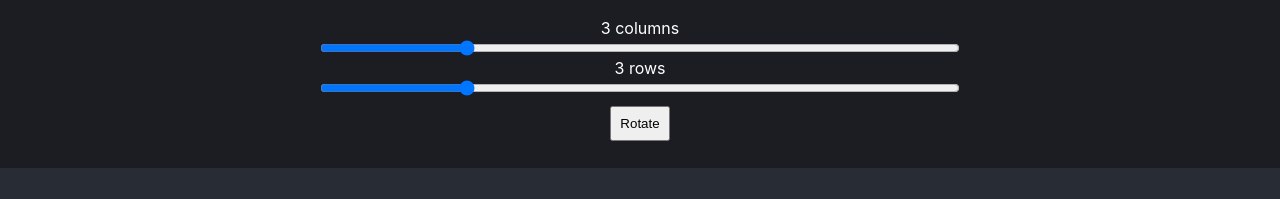
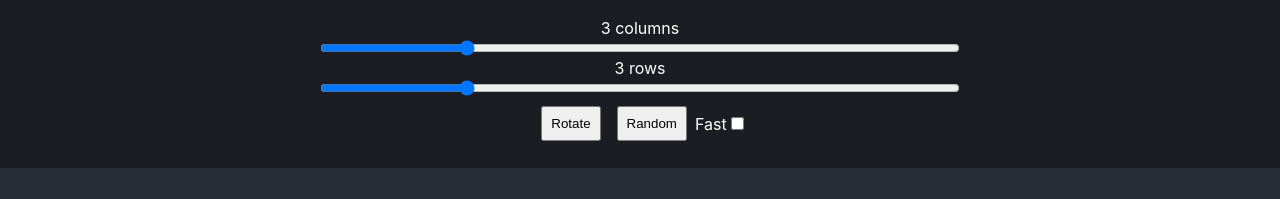
Before and after one commit to jimzrt/matrix_rotation_react, a React (Create React App) app: page / in a window 1280 px wide. Shown: the top 199 px of the page. Built offline with nearby package versions, Linux system fonts and the light colour scheme.

Commit message:
random data & fast/slow animation

```diff
--- a/src/App.css
+++ b/src/App.css
@@ -17,7 +17,7 @@
   justify-content: center;
 }
 
-#control input {
+#control input[type="range"] {
   min-width: 50vw;
 }
 
--- a/src/App.js
+++ b/src/App.js
@@ -4,46 +4,41 @@ import { Flipper, Flipped } from "react-flip-toolkit";
 import * as uuid from "uuid";
 import MatrixCell from "./components/MatrixCell.js";
 
-//const zip = rows => rows[0].map((_, c) => rows.map(row => row[c]))
 const generateId = () => uuid.v4();
 
 const initialMatrix = [
-  [
-    { value: 1, key: generateId() },
-    { value: 2, key: generateId() },
-    { value: 3, key: generateId() },
-  ],
-  [
-    { value: 4, key: generateId() },
-    { value: 5, key: generateId() },
-    { value: 6, key: generateId() },
-  ],
-  [
-    { value: 7, key: generateId() },
-    { value: 8, key: generateId() },
-    { value: 9, key: generateId() },
-  ],
+  [1, 2, 3],
+  [4, 5, 6],
+  [7, 8, 9],
 ];
 const initialRows = initialMatrix.length;
 const initialCols = initialMatrix[0].length;
 
 function App() {
-  const [matrix, setMatrix] = React.useState(initialMatrix);
+  const [matrix, setMatrix] = React.useState(
+    initialMatrix.map((row) =>
+      row.map((col) => ({ value: col, key: generateId() }))
+    )
+  );
   const [cols, setCols] = React.useState(initialCols);
   const [rows, setRows] = React.useState(initialRows);
-  const makeMatrix = (newRows, newCols) => {
+  const [stagger, setStagger] = React.useState(true);
+
+  const makeMatrix = (newRows, newCols, randomData = false) => {
     const newMatrix = new Array(newRows);
     for (let row = 0; row < newMatrix.length; ++row) {
       newMatrix[row] = new Array(newCols);
       for (let col = 0; col < newMatrix[row].length; ++col) {
-        if (row < matrix.length && col < matrix[row].length) {
+        if (!randomData && row < matrix.length && col < matrix[row].length) {
           newMatrix[row][col] = matrix[row][col];
         } else {
-          newMatrix[row][col] = { value: 0, key: generateId() };
+          newMatrix[row][col] = {
+            value: randomData ? Math.floor(Math.random() * 100) : 0,
+            key: generateId(),
+          };
         }
       }
     }
-
     setMatrix(newMatrix);
     setRows(newRows);
     setCols(newCols);
@@ -62,6 +57,7 @@ function App() {
     }
 
     // easy way
+    //const zip = rows => rows[0].map((_, c) => rows.map(row => row[c]))
     //let newMatrix = zip([...matrix].reverse());
     const tempCols = cols;
     setCols(rows);
@@ -76,11 +72,9 @@ function App() {
     const newRows = event.target.value;
     makeMatrix(parseInt(newRows), cols);
   };
-
   const changeValue = (row, cell, value) => {
-    const newMatrix = [...matrix];
-    newMatrix[row][cell] = { value: value, key: generateId() };
-    setMatrix(newMatrix);
+    matrix[row][cell].value = value;
+    setMatrix(matrix);
   };
 
   return (
@@ -106,12 +100,33 @@ function App() {
           className="slider"
           onChange={changeRows}
         ></input>
-        <button
-          style={{ padding: "1vmin", margin: "1vmin" }}
-          onClick={rotateMatrix}
+        <div
+          style={{
+            display: "flex",
+            flexDirection: "row",
+            alignItems: "center",
+          }}
         >
-          Rotate
-        </button>
+          <button
+            style={{ padding: "1vmin", margin: "1vmin" }}
+            onClick={rotateMatrix}
+          >
+            Rotate
+          </button>
+          <button
+            style={{ padding: "1vmin", margin: "1vmin" }}
+            onClick={() => makeMatrix(rows, cols, true)}
+          >
+            Random
+          </button>
+          <label htmlFor="stagger">Fast</label>
+          <input
+            type="checkbox"
+            id="stagger"
+            checked={!stagger}
+            onChange={(e) => setStagger(!e.target.checked)}
+          ></input>
+        </div>
       </div>
       <header className="App-header">
         <Flipper
@@ -128,7 +143,11 @@ function App() {
           >
             {matrix.map((matrixRow, rowIndex) => {
               return matrixRow.map((matrixCell, cellIndex) => (
-                <Flipped stagger key={matrixCell.key} flipId={matrixCell.key}>
+                <Flipped
+                  stagger={stagger}
+                  key={matrixCell.key}
+                  flipId={matrixCell.key}
+                >
                   <div className="gridItem">
                     <MatrixCell
                       onUpdate={(value) =>
```
